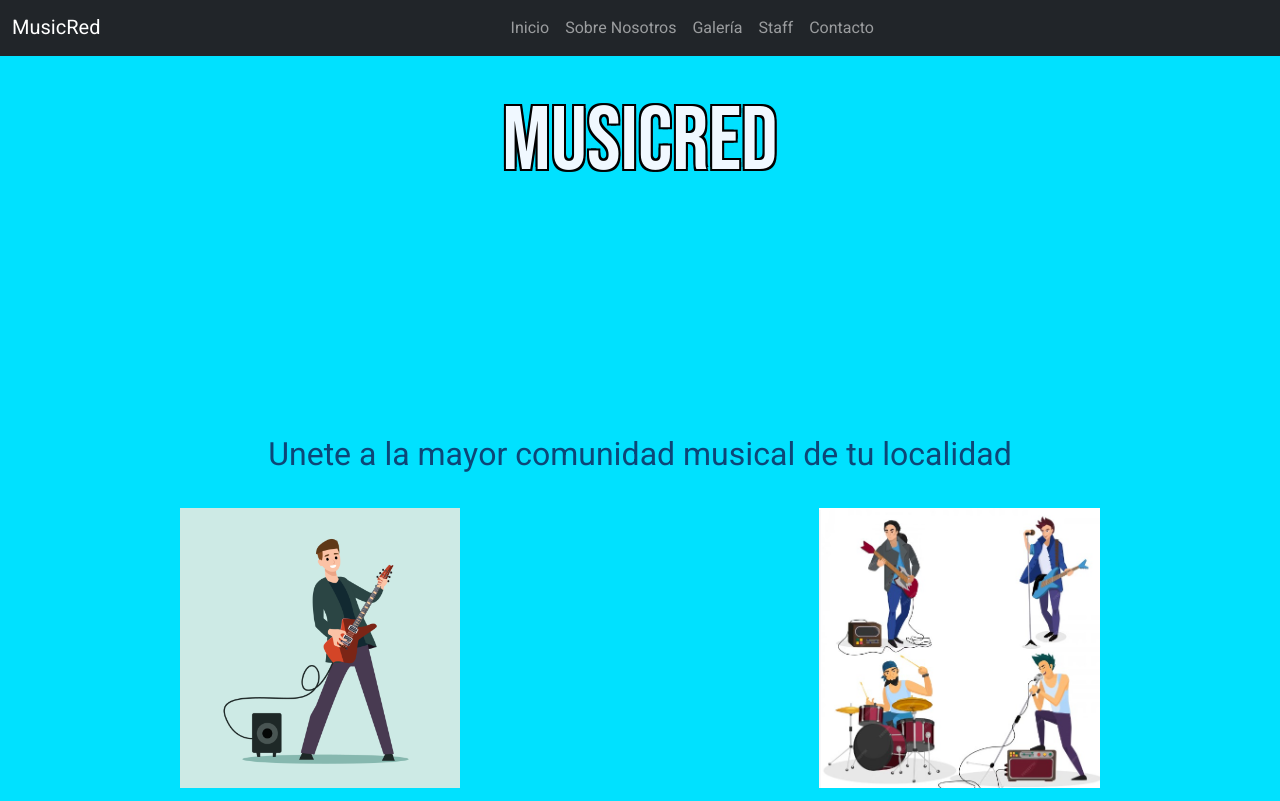
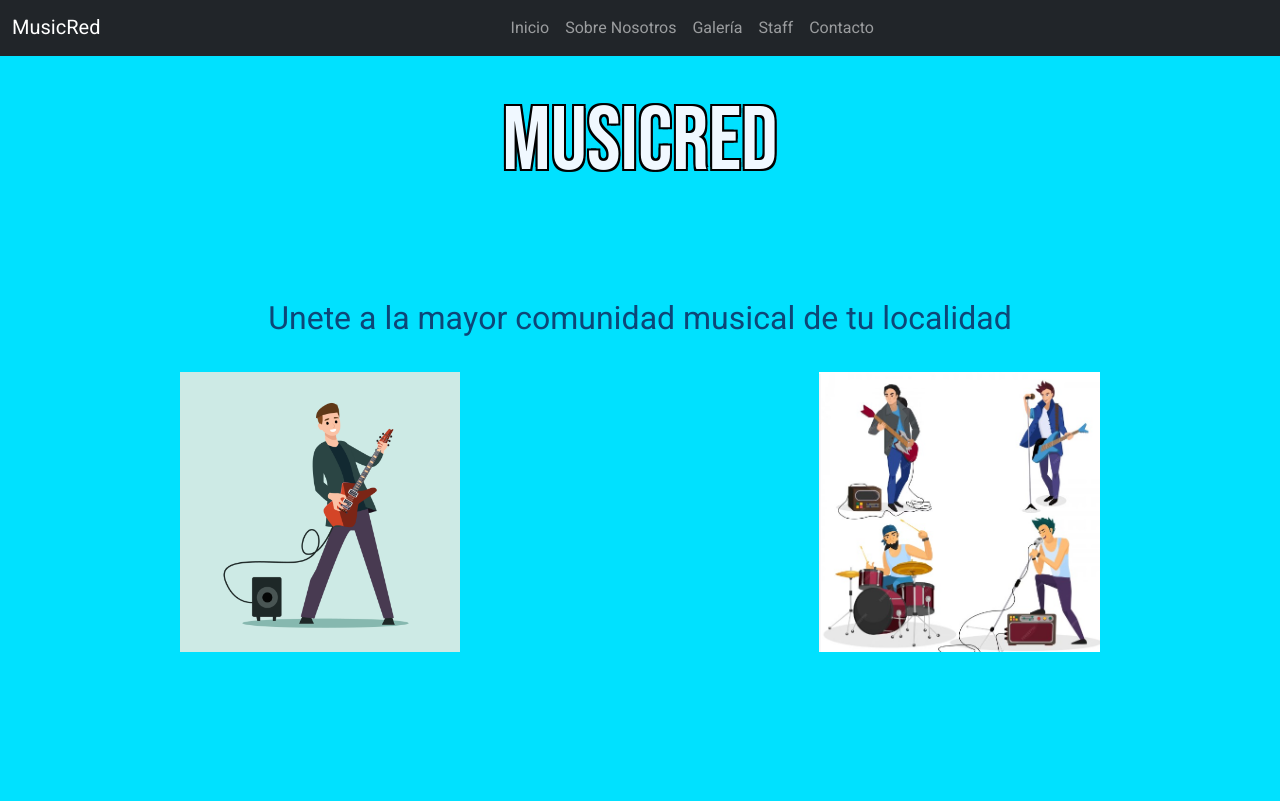
Before and after one commit to IgnacioWeisser/Entrega-2, a plain HTML site: page index.html in a window 1280 px wide. Shown: the top 801 px of the page. Drawn offline with nearby package versions, Linux system fonts and the light colour scheme.

Commit message:
padding corregido, proyecto casi final

```diff
--- a/estilos/estilos.css
+++ b/estilos/estilos.css
@@ -86,7 +86,7 @@ a {
 
 .subtitulo2 {
     display: flex;
-    padding: 200px;
+    padding: 5%;
     align-items:;
     justify-content: center;
     text-align: center;
```
